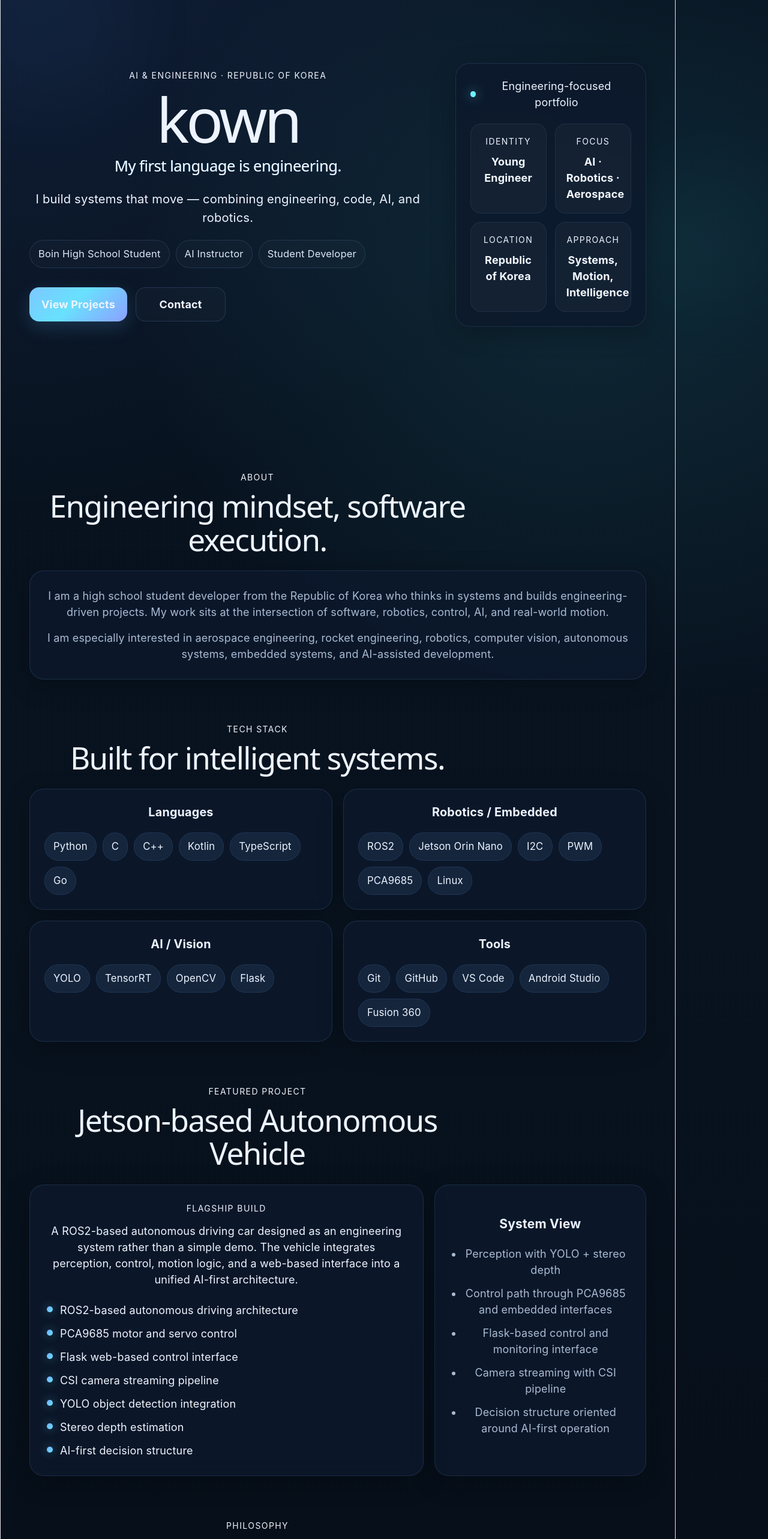
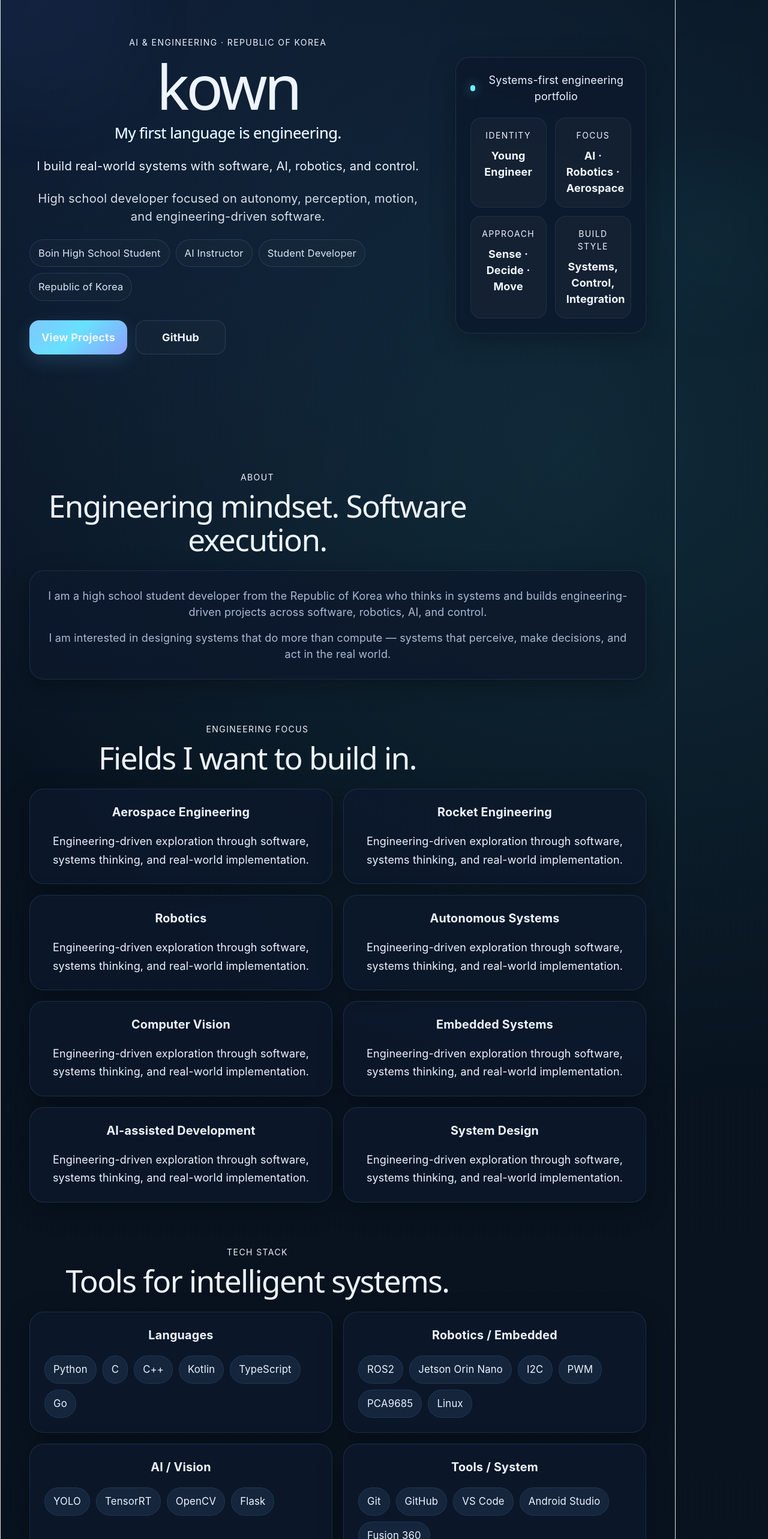
Before and after one commit to itsmekk-mario/my-portfolio, a React (Vite) app: page / in a window 1280 px wide. Shown: the part 180-2746 px from the top of the page at 60% size. Built offline with nearby package versions, Linux system fonts and the light colour scheme.

Commit message:
make portfolio more developer focused

```diff
--- a/src/App.css
+++ b/src/App.css
@@ -588,6 +588,54 @@ textarea {
   }
 }
 
+.secondary {
+  opacity: 0.9;
+}
+
+.focus-text {
+  color: var(--muted);
+  margin: 0;
+  line-height: 1.7;
+}
+
+.projects-deep {
+  display: grid;
+  gap: 20px;
+}
+
+.project-deep-card {
+  padding: 30px;
+}
+
+.project-top h3 {
+  margin: 8px 0 0;
+  font-size: 1.5rem;
+}
+
+.project-summary {
+  font-size: 1.05rem;
+  color: #dfeaf7;
+  margin: 18px 0 24px;
+}
+
+.project-block + .project-block {
+  margin-top: 20px;
+}
+
+.project-block h4 {
+  margin: 0 0 10px;
+  font-size: 0.95rem;
+  letter-spacing: 0.08em;
+  text-transform: uppercase;
+  color: #8dc7ff;
+}
+
+.project-block p {
+  margin: 0;
+  color: var(--muted);
+  line-height: 1.75;
+}
+
 body,
 p,
 h1,
--- a/src/App.jsx
+++ b/src/App.jsx
@@ -5,17 +5,52 @@ function App() {
     Languages: ['Python', 'C', 'C++', 'Kotlin', 'TypeScript', 'Go'],
     'Robotics / Embedded': ['ROS2', 'Jetson Orin Nano', 'I2C', 'PWM', 'PCA9685', 'Linux'],
     'AI / Vision': ['YOLO', 'TensorRT', 'OpenCV', 'Flask'],
-    Tools: ['Git', 'GitHub', 'VS Code', 'Android Studio', 'Fusion 360'],
+    'Tools / System': ['Git', 'GitHub', 'VS Code', 'Android Studio', 'Fusion 360'],
   }
 
-  const projectHighlights = [
-    'ROS2-based autonomous driving architecture',
+  const focusAreas = [
+    'Aerospace Engineering',
+    'Rocket Engineering',
+    'Robotics',
+    'Autonomous Systems',
+    'Computer Vision',
+    'Embedded Systems',
+    'AI-assisted Development',
+    'System Design',
+  ]
+
+  const projects = [
+    {
+      title: 'Jetson-based Autonomous Vehicle',
+      summary: 'ROS2-based autonomous driving platform built on Jetson Orin Nano.',
+      problem:
+        'Real-time perception, control, and decision logic had to work together as one integrated engineering system.',
+      architecture: [
+        'ROS2 node-based system structure',
         'PCA9685 motor and servo control',
-    'Flask web-based control interface',
+        'Flask web interface for control and monitoring',
         'CSI camera streaming pipeline',
-    'YOLO object detection integration',
+        'YOLO object detection',
         'Stereo depth estimation',
-    'AI-first decision structure',
+      ],
+      stack: 'ROS2, Python, OpenCV, YOLO, TensorRT, Flask, Linux, PCA9685',
+      result:
+        'Built an AI-first robotic vehicle pipeline that connects sensing, decision, and motion into one working system.',
+    },
+    {
+      title: 'Engineering Portfolio Website',
+      summary: 'A modern portfolio site designed as a personal engineering brand.',
+      problem:
+        'Needed a site that looks less like a student profile and more like a builder-focused technical identity.',
+      architecture: [
+        'Responsive React + Vite frontend',
+        'Structured engineering-first content layout',
+        'GitHub Pages deployment workflow',
+      ],
+      stack: 'React, Vite, CSS, GitHub Pages',
+      result:
+        'Created a clean and technical portfolio that presents projects, systems thinking, and engineering identity clearly.',
+    },
   ]
 
   return (
@@ -30,8 +65,9 @@ function App() {
 
         <nav className="nav">
           <a href="#about">About</a>
-          <a href="#skills">Skills</a>
-          <a href="#project">Project</a>
+          <a href="#focus">Focus</a>
+          <a href="#skills">Stack</a>
+          <a href="#projects">Projects</a>
           <a href="#philosophy">Philosophy</a>
           <a href="#contact">Contact</a>
         </nav>
@@ -47,21 +83,26 @@ function App() {
             </h1>
 
             <p className="hero-description">
-              I build systems that move — combining engineering, code, AI, and robotics.
+              I build real-world systems with software, AI, robotics, and control.
+            </p>
+
+            <p className="hero-description secondary">
+              High school developer focused on autonomy, perception, motion, and engineering-driven software.
             </p>
 
             <div className="hero-meta">
               <span>Boin High School Student</span>
               <span>AI Instructor</span>
               <span>Student Developer</span>
+              <span>Republic of Korea</span>
             </div>
 
             <div className="hero-actions">
-              <a className="btn btn-primary" href="#project">
+              <a className="btn btn-primary" href="#projects">
                 View Projects
               </a>
-              <a className="btn btn-secondary" href="#contact">
-                Contact
+              <a className="btn btn-secondary" href="https://github.com/itsmekk-mario" target="_blank" rel="noreferrer">
+                GitHub
               </a>
             </div>
           </div>
@@ -69,7 +110,7 @@ function App() {
           <div className="hero-right card glass">
             <div className="status-line">
               <span className="status-dot" />
-              Engineering-focused portfolio
+              Systems-first engineering portfolio
             </div>
 
             <div className="info-grid">
@@ -82,12 +123,12 @@ function App() {
                 <h3>AI · Robotics · Aerospace</h3>
               </div>
               <div className="info-item">
-                <p className="info-label">Location</p>
-                <h3>Republic of Korea</h3>
+                <p className="info-label">Approach</p>
+                <h3>Sense · Decide · Move</h3>
               </div>
               <div className="info-item">
-                <p className="info-label">Approach</p>
-                <h3>Systems, Motion, Intelligence</h3>
+                <p className="info-label">Build Style</p>
+                <h3>Systems, Control, Integration</h3>
               </div>
             </div>
           </div>
@@ -96,26 +137,43 @@ function App() {
         <section id="about" className="section">
           <div className="section-heading">
             <p className="section-kicker">About</p>
-            <h2>Engineering mindset, software execution.</h2>
+            <h2>Engineering mindset. Software execution.</h2>
           </div>
 
           <div className="card about-card">
             <p>
-              I am a high school student developer from the Republic of Korea who thinks in
-              systems and builds engineering-driven projects. My work sits at the intersection
-              of software, robotics, control, AI, and real-world motion.
+              I am a high school student developer from the Republic of Korea who thinks in systems
+              and builds engineering-driven projects across software, robotics, AI, and control.
             </p>
             <p>
-              I am especially interested in aerospace engineering, rocket engineering, robotics,
-              computer vision, autonomous systems, embedded systems, and AI-assisted development.
+              I am interested in designing systems that do more than compute — systems that perceive,
+              make decisions, and act in the real world.
             </p>
+          </div>
+        </section>
+
+        <section id="focus" className="section">
+          <div className="section-heading">
+            <p className="section-kicker">Engineering Focus</p>
+            <h2>Fields I want to build in.</h2>
+          </div>
+
+          <div className="skills-grid">
+            {focusAreas.map((item) => (
+              <article className="card skill-card" key={item}>
+                <h3>{item}</h3>
+                <p className="focus-text">
+                  Engineering-driven exploration through software, systems thinking, and real-world implementation.
+                </p>
+              </article>
+            ))}
           </div>
         </section>
 
         <section id="skills" className="section">
           <div className="section-heading">
             <p className="section-kicker">Tech Stack</p>
-            <h2>Built for intelligent systems.</h2>
+            <h2>Tools for intelligent systems.</h2>
           </div>
 
           <div className="skills-grid">
@@ -134,55 +192,63 @@ function App() {
           </div>
         </section>
 
-        <section id="project" className="section">
+        <section id="projects" className="section">
           <div className="section-heading">
-            <p className="section-kicker">Featured Project</p>
-            <h2>Jetson-based Autonomous Vehicle</h2>
+            <p className="section-kicker">Featured Projects</p>
+            <h2>Systems I built, not just pages I made.</h2>
           </div>
 
-          <div className="project-layout">
-            <article className="card project-main glass">
-              <div className="project-badge">Flagship Build</div>
-              <p className="project-description">
-                A ROS2-based autonomous driving car designed as an engineering system rather than
-                a simple demo. The vehicle integrates perception, control, motion logic, and a
-                web-based interface into a unified AI-first architecture.
-              </p>
+          <div className="projects-deep">
+            {projects.map((project) => (
+              <article className="card project-deep-card glass" key={project.title}>
+                <div className="project-top">
+                  <div>
+                    <p className="project-badge">Project</p>
+                    <h3>{project.title}</h3>
+                  </div>
+                </div>
 
-              <div className="project-points">
-                {projectHighlights.map((item) => (
-                  <div className="project-point" key={item}>
-                    <span className="project-point-mark" />
-                    <span>{item}</span>
+                <p className="project-summary">{project.summary}</p>
+
+                <div className="project-block">
+                  <h4>Problem</h4>
+                  <p>{project.problem}</p>
                 </div>
+
+                <div className="project-block">
+                  <h4>Architecture</h4>
+                  <ul className="system-list">
+                    {project.architecture.map((item) => (
+                      <li key={item}>{item}</li>
                     ))}
+                  </ul>
+                </div>
+
+                <div className="project-block">
+                  <h4>Stack</h4>
+                  <p>{project.stack}</p>
+                </div>
+
+                <div className="project-block">
+                  <h4>Result</h4>
+                  <p>{project.result}</p>
                 </div>
               </article>
-
-            <aside className="card project-side">
-              <h3>System View</h3>
-              <ul className="system-list">
-                <li>Perception with YOLO + stereo depth</li>
-                <li>Control path through PCA9685 and embedded interfaces</li>
-                <li>Flask-based control and monitoring interface</li>
-                <li>Camera streaming with CSI pipeline</li>
-                <li>Decision structure oriented around AI-first operation</li>
-              </ul>
-            </aside>
+            ))}
           </div>
         </section>
 
         <section id="philosophy" className="section">
           <div className="section-heading">
             <p className="section-kicker">Philosophy</p>
-            <h2>More than code.</h2>
+            <h2>Code is only part of the system.</h2>
           </div>
 
           <div className="card quote-card glass">
             <blockquote>"My first language is engineering."</blockquote>
             <p>
-              I do not just write code. I design systems, behavior, and motion — connecting
-              hardware, intelligence, and structure into something that works in the real world.
+              I do not just write code. I design systems, behavior, interfaces, and motion.
+              I care about how sensing, control, intelligence, and structure work together.
             </p>
           </div>
         </section>
@@ -190,7 +256,7 @@ function App() {
         <section id="contact" className="section">
           <div className="section-heading">
             <p className="section-kicker">Contact</p>
-            <h2>Let&apos;s build something meaningful.</h2>
+            <h2>Open to building meaningful systems.</h2>
           </div>
 
           <div className="contact-grid">
@@ -202,19 +268,19 @@ function App() {
             >
               <p className="contact-label">GitHub</p>
               <h3>itsmekk-mario</h3>
-              <span>View repositories</span>
+              <span>View repositories and engineering builds</span>
             </a>
 
             <a className="card contact-card" href="mailto:khk090525@gmail.com">
               <p className="contact-label">Email</p>
               <h3>khk090525@gmail.com</h3>
-              <span>Send a message</span>
+              <span>Contact for collaboration or projects</span>
             </a>
 
             <div className="card contact-card contact-placeholder">
-              <p className="contact-label">Future Portfolio / Blog</p>
+              <p className="contact-label">Future Blog / Lab Notes</p>
               <h3>Coming Soon</h3>
-              <span>Technical writing, build logs, and experiments</span>
+              <span>Build logs, engineering notes, experiments</span>
             </div>
           </div>
         </section>
```
Lines whose indentation alone changed are shown as unchanged.
